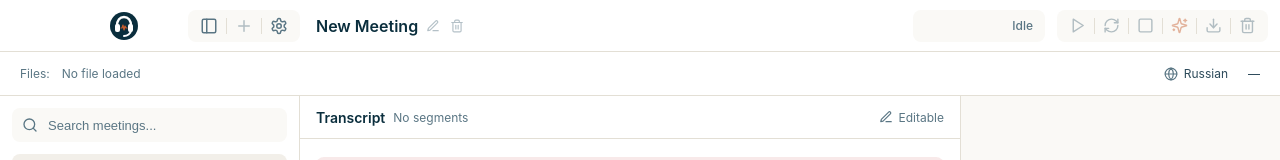
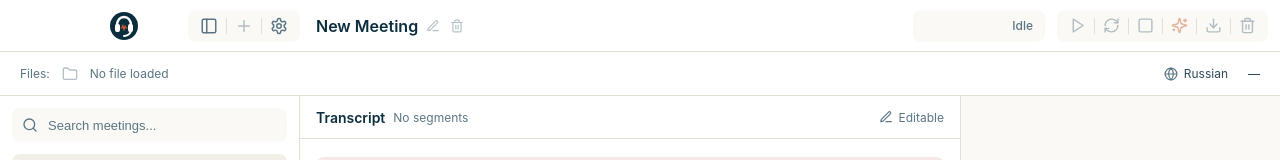
Before and after one commit to AlexeyPlatkovsky/whisper-pilot, a React (Vite) app: page / in a window 1280 px wide. Shown: the top 160 px of the page. Built offline with nearby package versions, Linux system fonts and the light colour scheme.

Commit message:
update desing pen file

```diff
--- a/src/App.tsx
+++ b/src/App.tsx
@@ -282,6 +282,16 @@ export function App() {
       <div className="wp-info-bar">
         <div className="wp-info-left">
           <span className="wp-info-label">Files:</span>
+          <button
+            type="button"
+            className="wp-icon-btn wp-info-add"
+            aria-label="Choose file"
+            title="Choose an audio or video file"
+            onClick={handleAddFile}
+            disabled={busy || transcriptionModelReady !== true}
+          >
+            <Icon name="folder" size={16} />
+          </button>
           {fileName ? (
             <span className="wp-file-chip">
               {fileName}
--- a/src/Icon.tsx
+++ b/src/Icon.tsx
@@ -18,7 +18,8 @@ export type IconName =
   | "globe"
   | "x"
   | "search"
-  | "chevron-down";
+  | "chevron-down"
+  | "folder";
 
 const PATHS: Record<IconName, ReactElement> = {
   "panel-left": (
@@ -99,6 +100,9 @@ const PATHS: Record<IconName, ReactElement> = {
     </>
   ),
   "chevron-down": <path d="m6 9 6 6 6-6" />,
+  folder: (
+    <path d="M20 20a2 2 0 0 0 2-2V8a2 2 0 0 0-2-2h-7.9a2 2 0 0 1-1.69-.9L9.6 3.9A2 2 0 0 0 7.93 3H4a2 2 0 0 0-2 2v13a2 2 0 0 0 2 2Z" />
+  ),
 };
 
 export function Icon({
--- a/src/styles.css
+++ b/src/styles.css
@@ -292,8 +292,16 @@ body {
   gap: var(--wp-space-sm);
 }
 
+.wp-info-left {
+  gap: 8px;
+}
+
 .wp-info-right {
   gap: var(--wp-space-lg);
+}
+
+.wp-info-add:hover:not(:disabled) {
+  color: var(--accent);
 }
 
 .wp-info-label {
```
Also changed, not shown: 1 other file (tests, documents, lock files or other folders).
